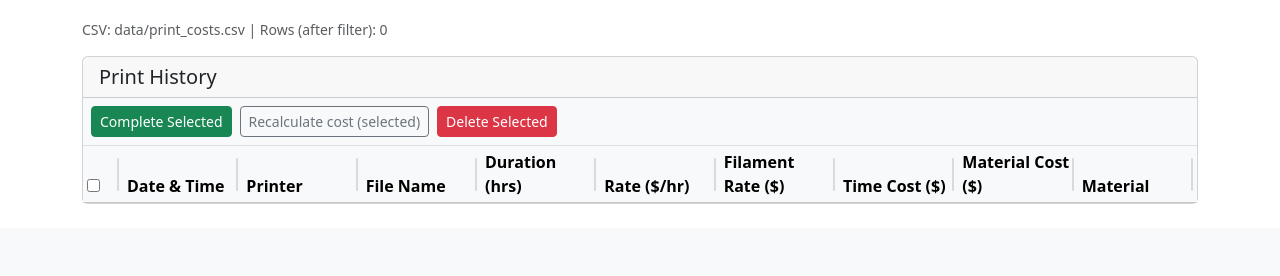
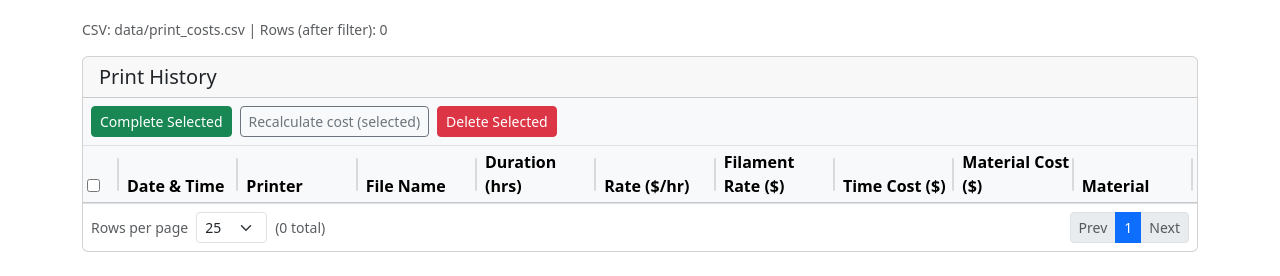
Before and after one commit to khisanthax/klipper-cost-dashboard, a Flask app: page /?history_page=1&history_per_page=25 in a window 1280 px wide. Shown: the part 878-1154 px from the top of the page. Before the commit the page ends 1082 px from the top, so only its background shows below. Run offline with Flask 3, Linux system fonts and the light colour scheme; lists and menus that the app fills with data are empty.

Commit message:
feat(paging): add per-table pagination for history and unassigned

```diff
--- a/app.py
+++ b/app.py
@@ -6,6 +6,7 @@ Refactored to use modular core package.
 import os
 import tempfile
 import uuid
+import math
 from flask import Flask, request, jsonify, render_template, redirect, url_for, send_file
 from werkzeug.utils import secure_filename
 from core.config import (
@@ -43,6 +44,68 @@ from core.printers import (
 from core.backup import load_backup_settings, save_backup_settings, create_backup_archive, maybe_run_auto_backup
 
 app = Flask(__name__)
+
+_ALLOWED_PER_PAGE = (10, 25, 50, 100)
+
+
+def _parse_per_page(raw, default=25):
+    try:
+        v = int(raw)
+    except Exception:
+        v = default
+    return v if v in _ALLOWED_PER_PAGE else default
+
+
+def _paginate(items, page, per_page):
+    total = len(items)
+    pages = max(1, int(math.ceil(total / float(per_page))) if per_page else 1)
+    try:
+        page = int(page)
+    except Exception:
+        page = 1
+    page = max(1, min(pages, page))
+    start = (page - 1) * per_page
+    end = start + per_page
+    return items[start:end], {
+        "page": page,
+        "per_page": per_page,
+        "total": total,
+        "pages": pages,
+        "has_prev": page > 1,
+        "has_next": page < pages,
+    }
+
+
+def _pager_links(endpoint, args_dict, page_key, per_page_key, pager_meta):
+    def _url_for_page(p):
+        params = dict(args_dict)
+        params[page_key] = str(p)
+        params[per_page_key] = str(pager_meta["per_page"])
+        return url_for(endpoint, **params)
+
+    pages = pager_meta["pages"]
+    page = pager_meta["page"]
+
+    if pages <= 7:
+        page_numbers = list(range(1, pages + 1))
+    else:
+        page_numbers = sorted(set([1, pages, page - 2, page - 1, page, page + 1, page + 2]))
+        page_numbers = [p for p in page_numbers if 1 <= p <= pages]
+
+    links = []
+    last = None
+    for p in page_numbers:
+        if last is not None and p - last > 1:
+            links.append({"page": None, "url": None, "current": False})
+        links.append({"page": p, "url": _url_for_page(p), "current": p == page})
+        last = p
+
+    pager_meta = dict(pager_meta)
+    pager_meta["links"] = links
+    pager_meta["prev_url"] = _url_for_page(page - 1) if pager_meta["has_prev"] else None
+    pager_meta["next_url"] = _url_for_page(page + 1) if pager_meta["has_next"] else None
+    pager_meta["base_query"] = {k: v for k, v in args_dict.items() if k not in (page_key, per_page_key)}
+    return pager_meta
 
 
 @app.before_request
@@ -488,6 +551,16 @@ def index():
                 continue
         rows = filtered
 
+    history_per_page = _parse_per_page(request.args.get("history_per_page"), default=25)
+    history_rows_page, history_pager = _paginate(rows, request.args.get("history_page", 1), history_per_page)
+    history_pager = _pager_links(
+        endpoint="index",
+        args_dict=request.args.to_dict(flat=True),
+        page_key="history_page",
+        per_page_key="history_per_page",
+        pager_meta=history_pager,
+    )
+
     summary = compute_summary(rows) or {}
     # Ensure expected keys exist to avoid template errors
     summary.setdefault("total_prints", 0)
@@ -534,6 +607,8 @@ def index():
     return render_template(
         "index.html",
         rows=rows,
+        history_rows_page=history_rows_page,
+        history_pager=history_pager,
         error=error,
         message=message,
         headers=HEADERS,
@@ -991,6 +1066,20 @@ def projects_page():
     # Sort unassigned by timestamp, newest first
     unassigned_jobs_sorted = sorted(unassigned_jobs, key=lambda r: float(r.get("timestamp_raw") or 0), reverse=True)
 
+    unassigned_per_page = _parse_per_page(request.args.get("unassigned_per_page"), default=25)
+    unassigned_jobs_page, unassigned_pager = _paginate(
+        unassigned_jobs_sorted,
+        request.args.get("unassigned_page", 1),
+        unassigned_per_page,
+    )
+    unassigned_pager = _pager_links(
+        endpoint="projects_page",
+        args_dict=request.args.to_dict(flat=True),
+        page_key="unassigned_page",
+        per_page_key="unassigned_per_page",
+        pager_meta=unassigned_pager,
+    )
+
     return render_template(
         "projects.html",
         error=error,
@@ -999,6 +1088,8 @@ def projects_page():
         edit_manual_job_id=edit_manual_job_id,
         projects=project_rows,
         unassigned_jobs=unassigned_jobs_sorted,
+        unassigned_jobs_page=unassigned_jobs_page,
+        unassigned_pager=unassigned_pager,
         projects_by_id={p["id"]: p for p in project_rows},
     )
 
--- a/templates/index.html
+++ b/templates/index.html
@@ -536,7 +536,7 @@
                         </tr>
                     </thead>
                     <tbody>
-                        {% for row in rows %}
+                        {% for row in history_rows_page %}
                         <tr>
                             <td><input type="checkbox" name="delete_rows" value="{{ row.job_uid }}"></td>
                             {% for h in headers %}
@@ -568,6 +568,42 @@
                 </table>
             </div>
         </form>
+
+        <div class="p-2 border-top d-flex flex-wrap gap-2 justify-content-between align-items-center">
+            <form method="get" class="d-flex align-items-center gap-2 mb-0">
+                {% for k, v in history_pager.base_query.items() %}
+                <input type="hidden" name="{{ k }}" value="{{ v }}">
+                {% endfor %}
+                <input type="hidden" name="history_page" value="1">
+                <label class="text-muted small mb-0" for="historyPerPage">Rows per page</label>
+                <select id="historyPerPage" name="history_per_page" class="form-select form-select-sm w-auto" onchange="this.form.submit()">
+                    {% for opt in [10, 25, 50, 100] %}
+                    <option value="{{ opt }}" {% if history_pager.per_page == opt %}selected{% endif %}>{{ opt }}</option>
+                    {% endfor %}
+                </select>
+                <span class="text-muted small">({{ history_pager.total }} total)</span>
+            </form>
+
+            <nav aria-label="Print history pagination">
+                <ul class="pagination pagination-sm mb-0">
+                    <li class="page-item {% if not history_pager.has_prev %}disabled{% endif %}">
+                        <a class="page-link" href="{{ history_pager.prev_url or '#' }}">Prev</a>
+                    </li>
+                    {% for link in history_pager.links %}
+                        {% if link.page %}
+                        <li class="page-item {% if link.current %}active{% endif %}">
+                            <a class="page-link" href="{{ link.url }}">{{ link.page }}</a>
+                        </li>
+                        {% else %}
+                        <li class="page-item disabled"><span class="page-link">…</span></li>
+                        {% endif %}
+                    {% endfor %}
+                    <li class="page-item {% if not history_pager.has_next %}disabled{% endif %}">
+                        <a class="page-link" href="{{ history_pager.next_url or '#' }}">Next</a>
+                    </li>
+                </ul>
+            </nav>
+        </div>
     </div>
 </div>
 
```
Also changed, not shown: templates/projects.html (+42 -6 lines).
